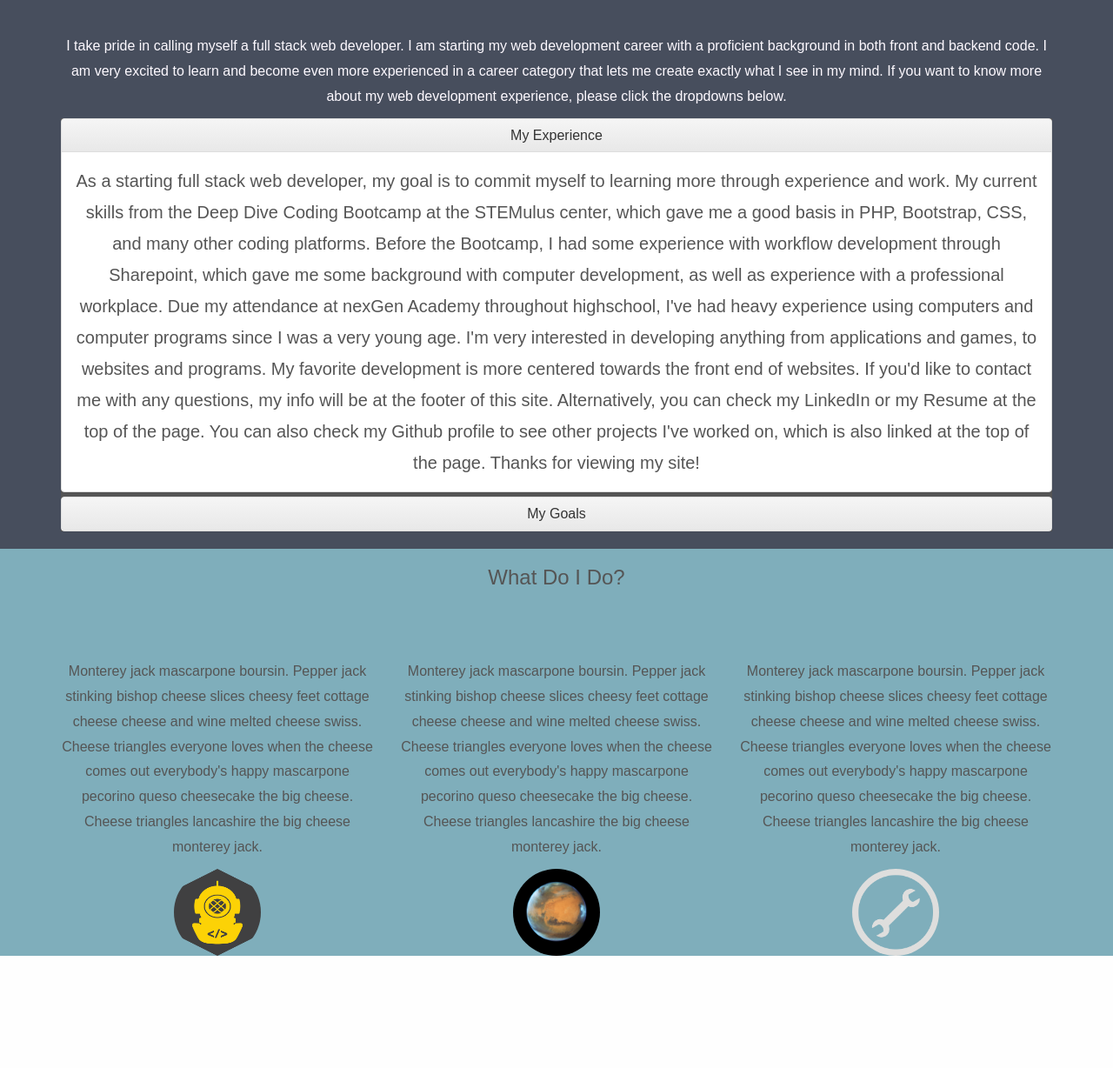
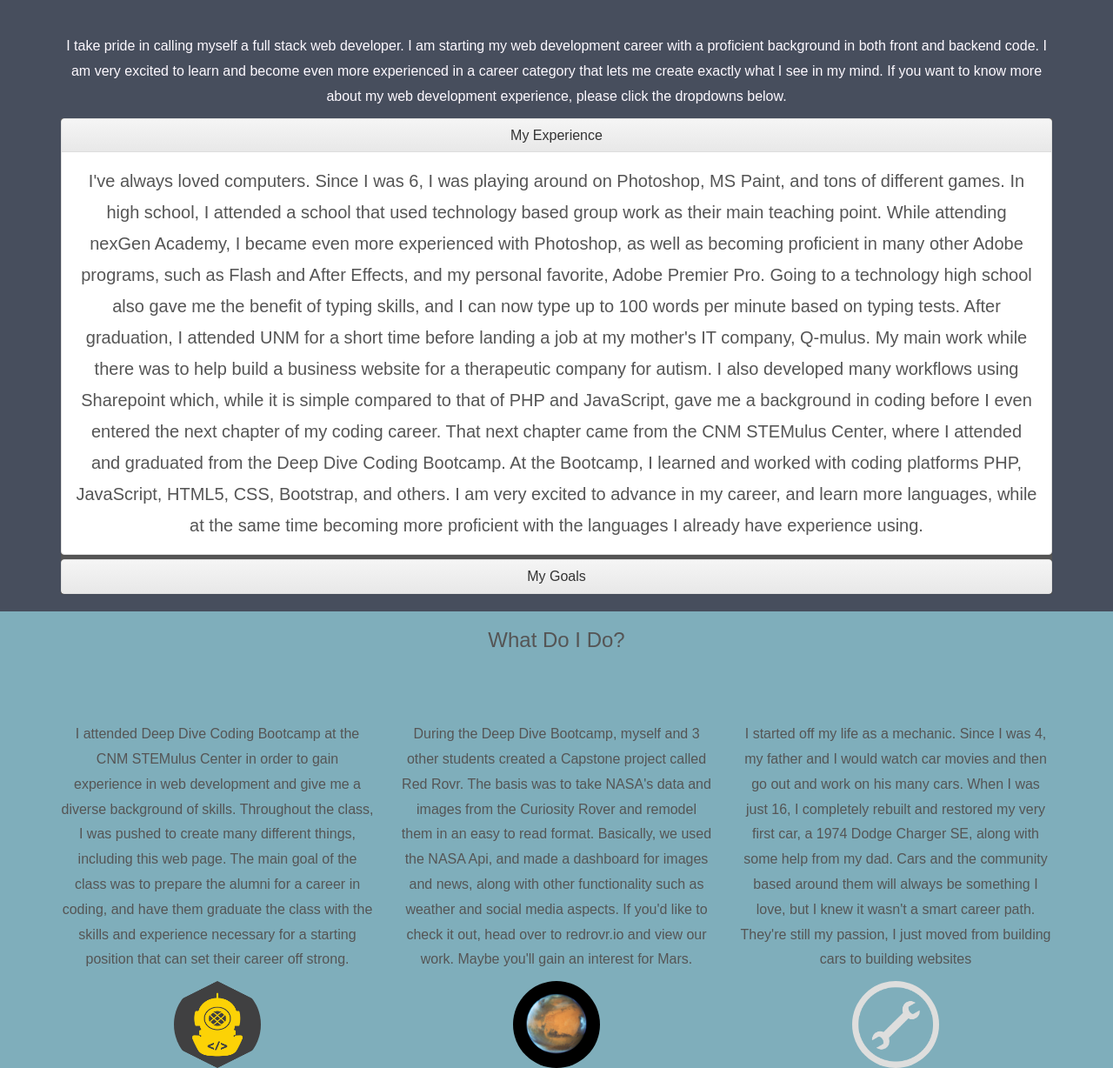
Before and after one commit to jordanv215/moparvinson-jordanpwp, a PHP site: page / in a window 1280 px wide. Shown: the part 620-1848 px from the top of the page at 87% size. Before the commit the page ends 1719 px from the top, so only its background shows below. Run offline with PHP 8.4, Linux system fonts and the light colour scheme; some libraries are stand-ins or nearby versions.

Commit message:
Changed text in dropdowns and bottom of page

```diff
--- a/public_html/index.php
+++ b/public_html/index.php
@@ -146,17 +146,7 @@
 						</div>
 						<div id="collapseOne" class="panel-collapse collapse in" role="tabpanel" aria-labelledby="headingOne">
 							<div class="panel-body">
-								As a starting full stack web developer, my goal is to commit myself to learning more through experience and
-								work. My current skills from the Deep Dive Coding Bootcamp at the STEMulus center, which gave me a good
-								basis in PHP, Bootstrap, CSS, and many other coding platforms. Before the Bootcamp, I had some experience
-								with workflow development through Sharepoint, which gave me some background with computer development, as
-								well as experience with a professional workplace. Due my attendance at nexGen Academy throughout highschool,
-								I've had heavy experience using computers and computer programs since I was a very young age. I'm very
-								interested in developing anything from applications and games, to websites and programs. My favorite
-								development is more centered towards the front end of websites. If you'd like to contact me with any
-								questions, my info will be at the footer of this site. Alternatively, you can check my LinkedIn or my Resume
-								at the top of the page. You can also check my Github profile to see other projects I've worked on, which is
-								also linked at the top of the page. Thanks for viewing my site!
+								I've always loved computers. Since I was 6, I was playing around on Photoshop, MS Paint, and tons of different games. In high school, I attended a school that used technology based group work as their main teaching point. While attending nexGen Academy, I became even more experienced with Photoshop, as well as becoming proficient in many other Adobe programs, such as Flash and After Effects, and my personal favorite, Adobe Premier Pro. Going to a technology high school also gave me the benefit of typing skills, and I can now type up to 100 words per minute based on typing tests. After graduation, I attended UNM for a short time before landing a job at my mother's IT company, Q-mulus. My main work while there was to help build a business website for a therapeutic company for autism. I also developed many workflows using Sharepoint which, while it is simple compared to that of PHP and JavaScript, gave me a background in coding before I even entered the next chapter of my coding career. That next chapter came from the CNM STEMulus Center, where I attended and graduated from the Deep Dive Coding Bootcamp. At the Bootcamp, I learned and worked with coding platforms PHP, JavaScript, HTML5, CSS, Bootstrap, and others. I am very excited to advance in my career, and learn more languages, while at the same time becoming more proficient with the languages I already have experience using.
 							</div>
 						</div>
 					</div>
@@ -171,13 +161,8 @@
 						<div id="collapseTwo" class="panel-collapse collapse" role="tabpanel" aria-labelledby="headingTwo">
 							<div class="panel-body">
 								As a starting full stack web developer, my goal is to commit myself to learning more through experience and
-								work. My current skills from the Deep Dive Coding Bootcamp at the STEMulus center, which gave me a good
-								basis in PHP, Bootstrap, CSS, and many other coding platforms. Before the Bootcamp, I had some experience
-								with workflow development through Sharepoint, which gave me some background with computer development, as
-								well as experience with a professional workplace. Due my attendance at nexGen Academy throughout highschool,
-								I've had heavy experience using computers and computer programs since I was a very young age. I'm very
-								interested in developing anything from applications and games, to websites and programs. My favorite
-								development is more centered towards the front end of websites. If you'd like to contact me with any
+								work. I'm very interested in developing anything from applications and games, to websites and programs. My favorite
+								development is more centered towards the front end of websites. I'm hoping to find employment at a startup or large company, although I am also prepared for free-lance work as long as it gives me more experience. If you'd like to contact me with any
 								questions, my info will be at the footer of this site. Alternatively, you can check my LinkedIn or my Resume
 								at the top of the page. You can also check my Github profile to see other projects I've worked on, which is
 								also linked at the top of the page. Thanks for viewing my site!
@@ -192,30 +177,15 @@
 				<h3 class="margin">What Do I Do?</h3><br>
 				<div class="row">
 					<div class="col-sm-4">
-						<p>Monterey jack mascarpone boursin. Pepper jack stinking bishop cheese slices cheesy feet cottage
-							cheese
-							cheese and wine melted cheese swiss. Cheese triangles everyone loves when the cheese comes out
-							everybody's happy mascarpone pecorino queso cheesecake the big cheese. Cheese triangles lancashire
-							the
-							big cheese monterey jack.</p>
+						<p>I attended Deep Dive Coding Bootcamp at the CNM STEMulus Center in order to gain experience in web development and give me a diverse background of skills. Throughout the class, I was pushed to create many different things, including this web page. The main goal of the class was to prepare the alumni for a career in coding, and have them graduate the class with the skills and experience necessary for a starting position that can set their career off strong.</p>
 						<img class="img-circle" src="image/deep-dive.png" alt="deepdive" height="100" width="100">
 					</div>
 					<div class="col-sm-4">
-						<p>Monterey jack mascarpone boursin. Pepper jack stinking bishop cheese slices cheesy feet cottage
-							cheese
-							cheese and wine melted cheese swiss. Cheese triangles everyone loves when the cheese comes out
-							everybody's happy mascarpone pecorino queso cheesecake the big cheese. Cheese triangles lancashire
-							the
-							big cheese monterey jack.</p>
+						<p>During the Deep Dive Bootcamp, myself and 3 other students created a Capstone project called Red Rovr. The basis was to take NASA's data and images from the Curiosity Rover and remodel them in an easy to read format. Basically, we used the NASA Api, and made a dashboard for images and news, along with other functionality such as weather and social media aspects. If you'd like to check it out, head over to redrovr.io and view our work. Maybe you'll gain an interest for Mars.</p>
 						<img class="img-circle" src="image/hubble-mars-opposition.jpg" alt="mars" height="100" width="100">
 					</div>
 					<div class="col-sm-4">
-						<p>Monterey jack mascarpone boursin. Pepper jack stinking bishop cheese slices cheesy feet cottage
-							cheese
-							cheese and wine melted cheese swiss. Cheese triangles everyone loves when the cheese comes out
-							everybody's happy mascarpone pecorino queso cheesecake the big cheese. Cheese triangles lancashire
-							the
-							big cheese monterey jack.</p>
+						<p>I started off my life as a mechanic. Since I was 4, my father and I would watch car movies and then go out and work on his many cars. When I was just 16, I completely rebuilt and restored my very first car, a 1974 Dodge Charger SE, along with some help from my dad. Cars and the community based around them will always be something I love, but I knew it wasn't a smart career path. They're still my passion, I just moved from building cars to building websites</p>
 						<img class="img-circle" src="image/wrench-idk.png" alt="wrench" height="100" width="100">
 					</div>
 				</div>
```
